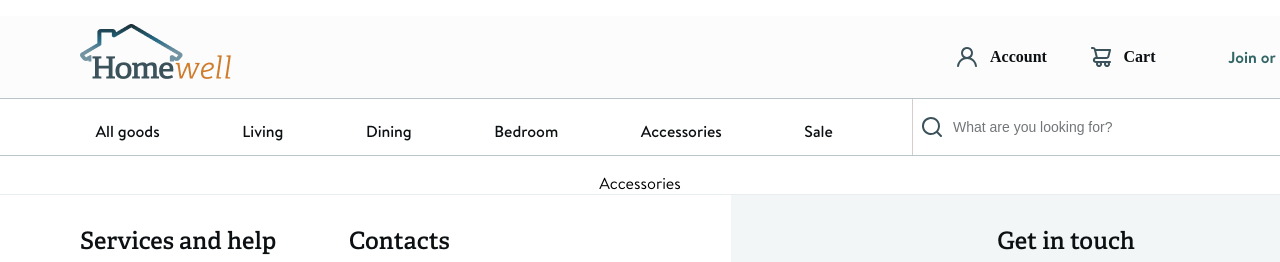
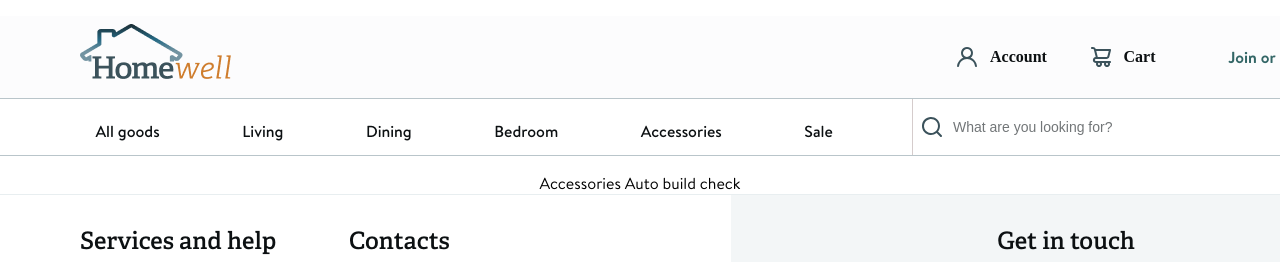
Before and after one commit to Vlad1slov/Frontend-Team-challenge, a React (Create React App) app: page /accessories in a window 1280 px wide. Shown: the top 262 px of the page. Built offline with nearby package versions, Linux system fonts and the light colour scheme.

Commit message:
Auto-build test

```diff
--- a/src/pages/Accessories.jsx
+++ b/src/pages/Accessories.jsx
@@ -1,5 +1,5 @@
 const Accessories = () => {
-    return <div>Accessories</div>;
+    return <div>Accessories Auto build check </div>;
 };
 
 export default Accessories;
```
